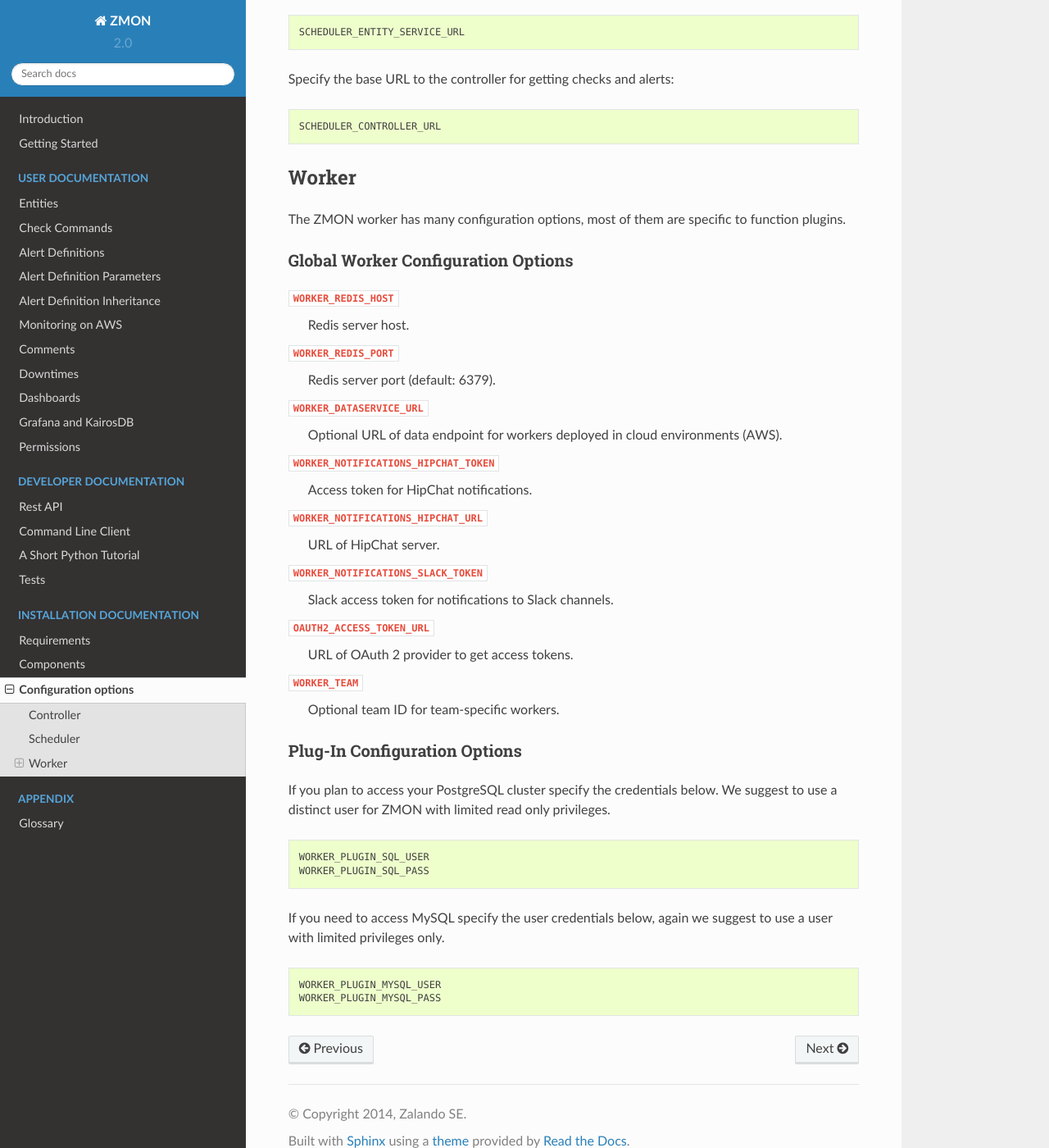
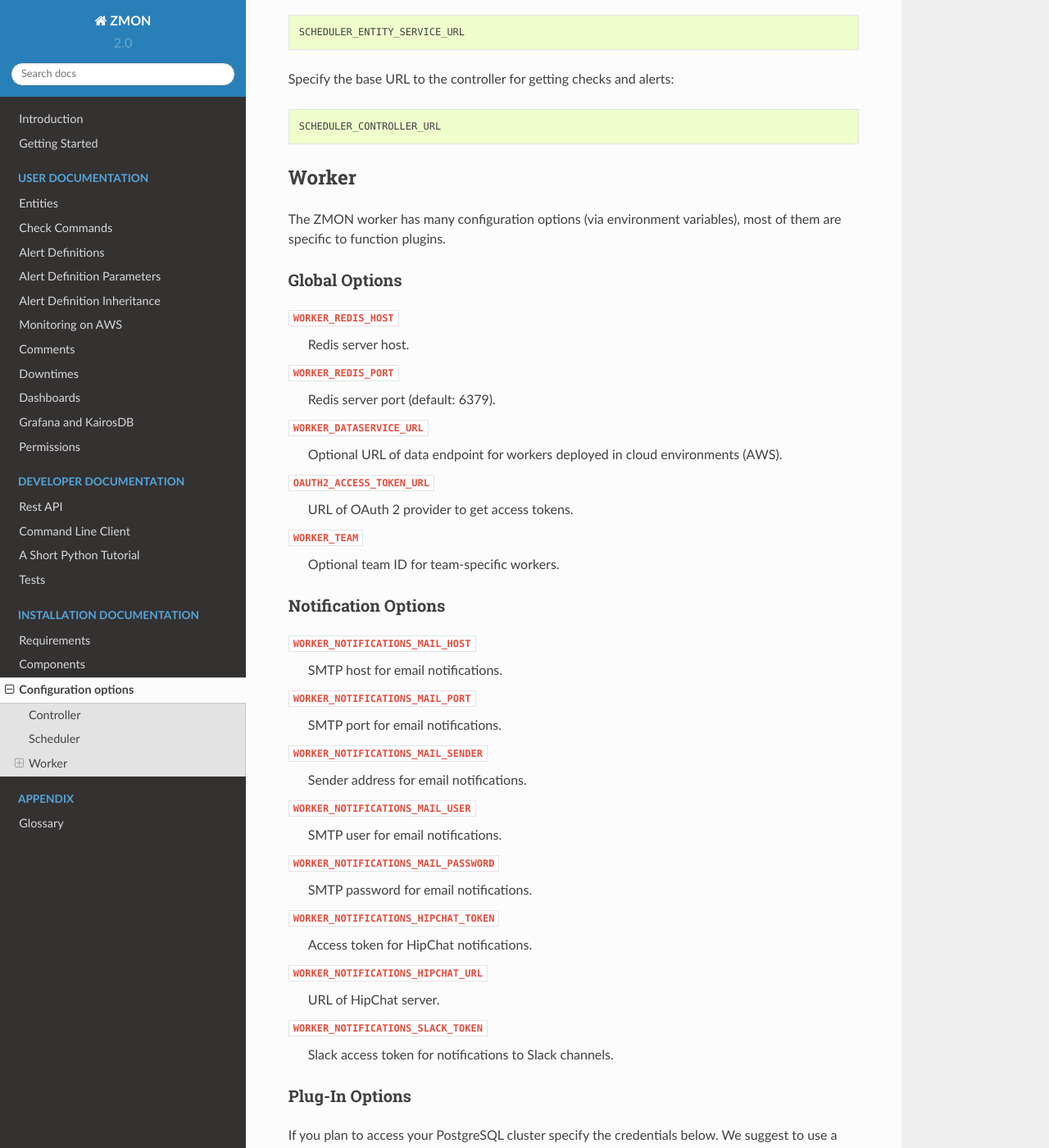
Before and after one commit to zalando-zmon/zmon-docs, a Sphinx documentation site: the page built from docs/installation/configuration.rst, in a window 1280 px wide and 1400 px high, scrolled down 553 px. Shown: the whole window at 82% size. Built offline with Sphinx 7.4.7 and the Read the Docs theme 2.0.0, drawn with Linux system fonts in a browser that asks for light colours.

Commit message:
add mail notification options

```diff
--- a/docs/installation/configuration.rst
+++ b/docs/installation/configuration.rst
@@ -34,10 +34,10 @@
 Worker
 ======
 
-The ZMON worker has many configuration options, most of them are specific to function plugins.
+The ZMON worker has many configuration options (via environment variables), most of them are specific to function plugins.
 
-Global Worker Configuration Options
------------------------------------
+Global Options
+--------------
 
 ``WORKER_REDIS_HOST``
     Redis server host.
@@ -45,20 +45,34 @@
     Redis server port (default: 6379).
 ``WORKER_DATASERVICE_URL``
     Optional URL of data endpoint for workers deployed in cloud environments (AWS).
+``OAUTH2_ACCESS_TOKEN_URL``
+    URL of OAuth 2 provider to get access tokens.
+``WORKER_TEAM``
+    Optional team ID for team-specific workers.
+
+Notification Options
+--------------------
+
+``WORKER_NOTIFICATIONS_MAIL_HOST``
+    SMTP host for email notifications.
+``WORKER_NOTIFICATIONS_MAIL_PORT``
+    SMTP port for email notifications.
+``WORKER_NOTIFICATIONS_MAIL_SENDER``
+    Sender address for email notifications.
+``WORKER_NOTIFICATIONS_MAIL_USER``
+    SMTP user for email notifications.
+``WORKER_NOTIFICATIONS_MAIL_PASSWORD``
+    SMTP password for email notifications.
 ``WORKER_NOTIFICATIONS_HIPCHAT_TOKEN``
     Access token for HipChat notifications.
 ``WORKER_NOTIFICATIONS_HIPCHAT_URL``
     URL of HipChat server.
 ``WORKER_NOTIFICATIONS_SLACK_TOKEN``
     Slack access token for notifications to Slack channels.
-``OAUTH2_ACCESS_TOKEN_URL``
-    URL of OAuth 2 provider to get access tokens.
-``WORKER_TEAM``
-    Optional team ID for team-specific workers.
 
 
-Plug-In Configuration Options
------------------------------
+Plug-In Options
+---------------
 
 If you plan to access your PostgreSQL cluster specify the credentials below. We suggest to use a distinct user for ZMON with limited read only privileges.
 
```
